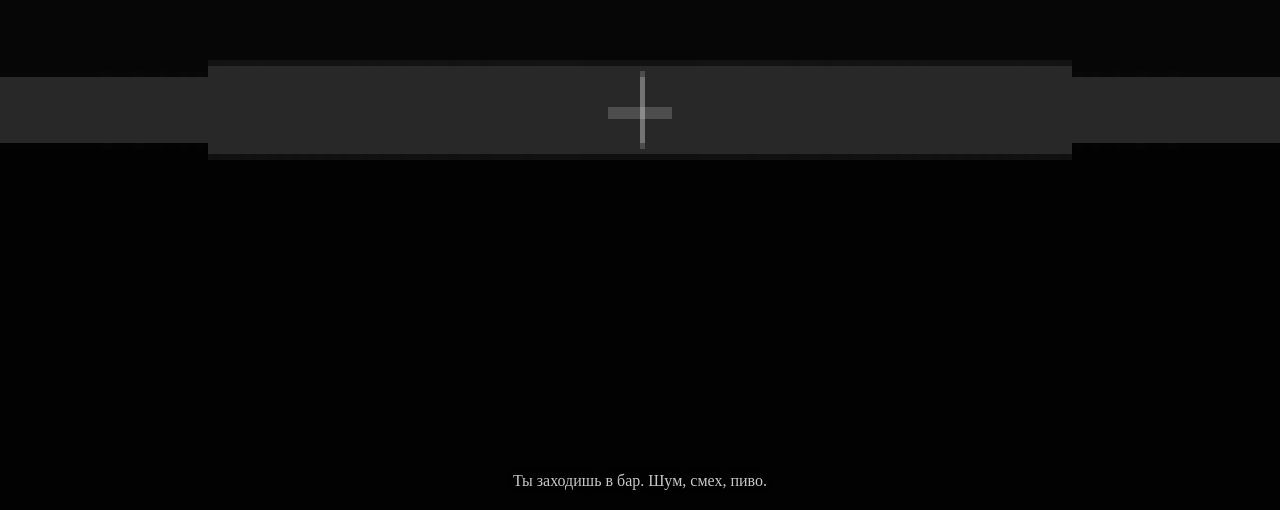
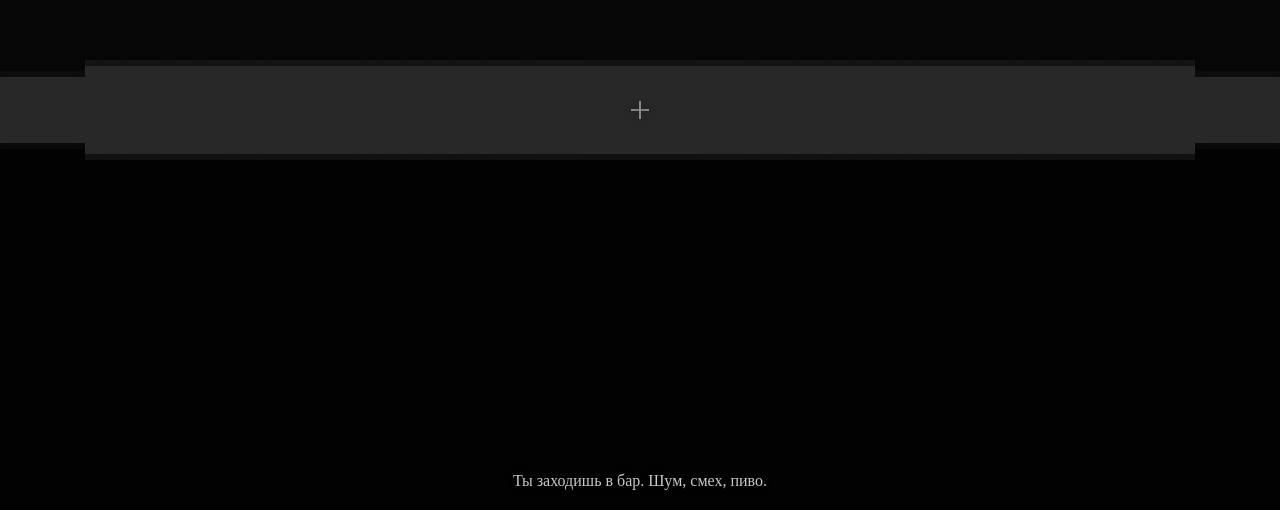
Before and after one commit to BREDMARA/tg-inscryption, a plain HTML site: page index.html in a window 1280 px wide. Shown: the part 290-800 px from the top of the page. Drawn offline with Linux system fonts and the light colour scheme.

Commit message:
Update index.html

```diff
--- a/index.html
+++ b/index.html
@@ -8,12 +8,31 @@
     html, body { margin:0; padding:0; background:#000; height:100%; overflow:hidden; }
     canvas { width:100%; height:100%; image-rendering: pixelated; display:block; }
 
+    /* Нормальный маленький прицел (НЕ пиксельный, а экранный) */
+    #crosshair{
+      position:absolute;
+      left:50%; top:50%;
+      width:18px; height:18px;
+      transform:translate(-50%,-50%);
+      pointer-events:none;
+      opacity:.45;
+    }
+    #crosshair:before, #crosshair:after{
+      content:"";
+      position:absolute;
+      left:50%; top:50%;
+      background:#fff;
+      transform:translate(-50%,-50%);
+      box-shadow:0 0 10px rgba(0,0,0,.8);
+    }
+    #crosshair:before{ width:18px; height:2px; }
+    #crosshair:after { width:2px;  height:18px; }
+
     #subtitle{
       position:absolute; left:0; right:0; bottom:18px;
       text-align:center; color:#d8d8d8; font-family: serif; font-size:16px;
-      text-shadow:0 0 8px #000; pointer-events:none;
-      opacity:.92; user-select:none; padding:0 12px;
-      line-height:1.35;
+      text-shadow:0 0 10px #000; pointer-events:none;
+      opacity:.92; user-select:none; padding:0 12px; line-height:1.35;
     }
 
     #overlay{
@@ -46,21 +65,15 @@
 </head>
 <body>
   <canvas id="c"></canvas>
+  <div id="crosshair"></div>
   <div id="subtitle">Ты заходишь в бар. Шум, смех, пиво.</div>
 
-  <div id="overlay">
-    <div id="panel"></div>
-  </div>
+  <div id="overlay"><div id="panel"></div></div>
 
 <script>
 (() => {
   // =========================
-  // НАСТРОЙКИ
-  // =========================
-  const SHOW_CROSSHAIR = true;
-
-  // =========================
-  // CANVAS / RENDER (ретро-буфер)
+  // CANVAS / ретро буфер
   // =========================
   const canvas = document.getElementById('c');
   const ctx = canvas.getContext('2d');
@@ -69,81 +82,82 @@
   const panel   = document.getElementById('panel');
   const subtitle = document.getElementById('subtitle');
 
-  const W = 240;
-  const H = 135;
+  // Ретро-буфер (как было у тебя “нормально”)
+  const W = 240, H = 135;
   canvas.width = W;
   canvas.height = H;
 
   // =========================
-  // МИР (карта + стойка)
+  // МИР (бар)
   // =========================
   const MAP_W = 24, MAP_H = 16;
 
-  // стены по периметру
-  const map = [];
-  for (let y=0;y<MAP_H;y++){
-    map[y] = [];
-    for (let x=0;x<MAP_W;x++){
-      const border = (x===0||y===0||x===MAP_W-1||y===MAP_H-1) ? 1 : 0;
-      map[y][x] = border;
-    }
-  }
+  // карта с периметром
+  const map = Array.from({length: MAP_H}, (_,y)=>
+    Array.from({length: MAP_W}, (_,x)=>
+      (x===0||y===0||x===MAP_W-1||y===MAP_H-1) ? 1 : 0
+    )
+  );
 
-  // стойка (прямоугольник)
-  const BAR = { x: 9.0, y: 3.4, w: 6.0, h: 1.0 };
+  // стойка вдоль "верхней" стены (примерно по центру)
+  // (Если у тебя стойка уже была идеальная — скажи, подвинем числа)
+  const BAR = { x: 8.0, y: 3.2, w: 8.0, h: 0.9 };
 
-  // незнакомец/стол (точки)
-  const STRANGER = { x: 3.0, y: 3.2 };
-  const TABLE    = { x: 3.4, y: 3.6 };
+  // незнакомец слева у стены
+  const STRANGER = { x: 3.0, y: 3.0 };
+  // точка "стола" — куда автоподход должен довести
+  const TABLE = { x: 4.0, y: 4.2 };
 
-  // игрок
-  let px = 12.0, py = 12.5;
+  // игрок старт
+  let px = 12.0, py = 12.2;
   let pa = -Math.PI/2;
 
   // =========================
-  // Состояния
+  // STATE
   // =========================
   const STATE = {
     PLAY:"play",
-    TURN:"turn",
+    TURN_TO_STRANGER:"turn_to_stranger",
     DIALOG1:"dialog1",
-    AUTO:"auto",
+    AUTO_WALK:"auto_walk",
     DIALOG2:"dialog2",
     END:"end"
   };
   let state = STATE.PLAY;
 
   let triggerFired = false;
-  let turnTarget = null;
 
   // =========================
-  // Утилиты
+  // COLLISION
   // =========================
   function isWall(x,y){
     const xi = Math.floor(x), yi = Math.floor(y);
     if (xi<0||yi<0||xi>=MAP_W||yi>=MAP_H) return true;
     if (map[yi][xi] === 1) return true;
 
-    // стойка — тоже коллизия
+    // стойка — коллизия
     if (x >= BAR.x && x <= BAR.x+BAR.w && y >= BAR.y && y <= BAR.y+BAR.h) return true;
-
     return false;
   }
 
+  // =========================
+  // RAYCAST
+  // =========================
   function castRay(angle){
     const dx = Math.cos(angle), dy = Math.sin(angle);
     let x = px, y = py;
     let dist = 0;
     const step = 0.03;
     for (let i=0;i<2200;i++){
-      x += dx*step;
-      y += dy*step;
-      dist += step;
+      x += dx*step; y += dy*step; dist += step;
       if (isWall(x,y)) break;
     }
     return dist;
   }
 
+  // =========================
+  // ANGLES
+  // =========================
   function lerpAngle(a,b,t){
     let d = ((b - a + Math.PI*3) % (Math.PI*2)) - Math.PI;
     t = Math.min(1, Math.max(0, t));
@@ -151,17 +165,17 @@
   }
 
   // =========================
-  // ТРИГГЕР У СТОЙКИ (СПЕРЕДИ)
+  // TRIGGER: только СПЕРЕДИ стойки
   // =========================
   function checkBarFrontTrigger(){
     if (triggerFired) return false;
 
-    // зона "перед стойкой" (2–3 шага)
+    // зона прямо перед стойкой (только спереди)
     const frontZone = {
-      x: BAR.x,
-      y: BAR.y + BAR.h + 0.2,
-      w: BAR.w,
-      h: 1.2
+      x: BAR.x + 0.4,
+      y: BAR.y + BAR.h + 0.15,
+      w: BAR.w - 0.8,
+      h: 0.85
     };
 
     const inside =
@@ -173,21 +187,18 @@
 
   function startBarTrigger(){
     triggerFired = true;
+    subtitle.textContent = "Кто-то окликает тебя из угла...";
+    state = STATE.TURN_TO_STRANGER;
 
-    // поворачиваемся на незнакомца (точно)
-    turnTarget = Math.atan2(STRANGER.y - py, STRANGER.x - px);
-
-    state = STATE.TURN;
-    subtitle.textContent = "Кто-то окликает тебя из угла...";
-    // чуть пауза, чтобы ощущалось как режиссура
+    // через чуть-чуть показываем диалог (как катсцена)
     setTimeout(() => {
       state = STATE.DIALOG1;
       openOverlay1();
-    }, 650);
+    }, 500);
   }
 
   // =========================
-  // ОВЕРЛЕИ
+  // UI
   // =========================
   function openOverlay1(){
     panel.innerHTML = `
@@ -228,15 +239,13 @@
     document.getElementById("restart").onclick = () => location.reload();
   }
 
-  function closeOverlay(){
-    overlay.style.display = "none";
-  }
+  function closeOverlay(){ overlay.style.display = "none"; }
 
   function choose1(n){
     if (n === 1){
       closeOverlay();
       subtitle.textContent = "Ты подходишь к незнакомцу...";
-      state = STATE.AUTO; // ✅ автоподход
+      state = STATE.AUTO_WALK; // ✅ автоподход
     } else {
       closeOverlay();
       state = STATE.END;
@@ -248,8 +257,6 @@
     closeOverlay();
     if (n === 1){
       subtitle.textContent = "Ты хлопаешь его по спине. Он откашливается...";
-      // дальше: щёлк -> лесная опушка (следующий шаг)
-      // пока заглушка
       setTimeout(()=>{
         subtitle.textContent = "— Ладно. Это было неловко. Если выиграешь — куплю тебе пиво.";
       }, 900);
@@ -261,13 +268,12 @@
   }
 
   // =========================
-  // УПРАВЛЕНИЕ
+  // INPUT
   // =========================
   const keys = {};
   window.addEventListener('keydown', (e)=>{
     keys[e.code] = true;
 
-    // выборы цифрами
     if (overlay.style.display === "flex"){
       if (state === STATE.DIALOG1){
         if (e.code === "Digit1") choose1(1);
@@ -282,24 +288,22 @@
   window.addEventListener('keyup', (e)=> keys[e.code] = false);
 
   // =========================
-  // АВТОПОДХОД к столу
+  // AUTO WALK (после выбора "Подойти")
   // =========================
   function updateAuto(dt){
-    // поворачиваемся к столу
     const ax = TABLE.x - px;
     const ay = TABLE.y - py;
+
     const want = Math.atan2(ay, ax);
-    pa = lerpAngle(pa, want, dt*3.2);
+    pa = lerpAngle(pa, want, dt*4.0);
 
-    // шаг вперёд (медленно, как катсцена)
-    const speed = 1.9;
+    const speed = 1.7;
     const step = speed*dt;
 
     const nx = px + Math.cos(pa)*step;
     const ny = py + Math.sin(pa)*step;
     if (!isWall(nx, ny)) { px = nx; py = ny; }
 
-    // когда дошли
     if (Math.hypot(ax, ay) < 0.85){
       state = STATE.DIALOG2;
       openOverlay2();
@@ -307,49 +311,38 @@
   }
 
   // =========================
-  // UPDATE / LOOP
+  // UPDATE
   // =========================
-  let last = performance.now();
-  function loop(now){
-    const dt = Math.min(0.04, (now-last)/1000);
-    last = now;
-
-    update(dt);
-    render();
-
-    requestAnimationFrame(loop);
-  }
-
   function update(dt){
-    // триггер стойки
+    // триггер у стойки
     if (state === STATE.PLAY && checkBarFrontTrigger()){
       startBarTrigger();
     }
 
-    // поворот при триггере
-    if (state === STATE.TURN && turnTarget !== null){
-      pa = lerpAngle(pa, turnTarget, dt*2.2);
+    // поворот к незнакомцу во время триггера (просто камера, без движения)
+    if (state === STATE.TURN_TO_STRANGER){
+      const target = Math.atan2(STRANGER.y - py, STRANGER.x - px);
+      pa = lerpAngle(pa, target, dt*2.5);
+      return;
     }
 
-    // авто-режим
-    if (state === STATE.AUTO){
+    // авто-ходьба
+    if (state === STATE.AUTO_WALK){
       updateAuto(dt);
       return;
     }
 
-    // если открыт оверлей — не двигаемся
+    // если оверлей — не двигаем
     if (overlay.style.display === "flex") return;
 
-    // движение только в PLAY
     if (state !== STATE.PLAY) return;
 
-    // поворот
+    // управление
     let rot = 0;
     if (keys["ArrowLeft"] || keys["KeyA"]) rot -= 1;
     if (keys["ArrowRight"] || keys["KeyD"]) rot += 1;
     pa += rot * dt * 2.0;
 
-    // ходьба
     let move = 0;
     if (keys["ArrowUp"] || keys["KeyW"]) move += 1;
     if (keys["ArrowDown"] || keys["KeyS"]) move -= 1;
@@ -363,35 +356,39 @@
   }
 
   // =========================
-  // RENDER (псевдо DOOM)
+  // RENDER (думчик)
   // =========================
   function render(){
-    // потолок/пол
     ctx.fillStyle = "#060606";
     ctx.fillRect(0,0,W,H/2);
     ctx.fillStyle = "#020202";
     ctx.fillRect(0,H/2,W,H/2);
 
     const fov = Math.PI/3;
+
     for (let x=0;x<W;x++){
       const a = pa - fov/2 + (x/(W-1))*fov;
       const d = castRay(a);
-      const dd = Math.max(0.001, d*Math.cos(a-pa)); // fish-eye fix
+      const dd = Math.max(0.001, d*Math.cos(a-pa));
 
       const wh = Math.min(H, (H*0.95) / dd);
       const shade = Math.max(40, 220 - dd*38);
       ctx.fillStyle = `rgb(${shade|0},${shade|0},${shade|0})`;
       ctx.fillRect(x, (H-wh)/2, 1, wh);
     }
-
-    // прицел
-    if (SHOW_CROSSHAIR){
-      ctx.fillStyle = "rgba(255,255,255,0.35)";
-      ctx.fillRect(W/2-6, H/2, 12, 1);
-      ctx.fillRect(W/2, H/2-6, 1, 12);
-    }
   }
 
+  // =========================
+  // LOOP
+  // =========================
+  let last = performance.now();
+  function loop(now){
+    const dt = Math.min(0.04, (now-last)/1000);
+    last = now;
+    update(dt);
+    render();
+    requestAnimationFrame(loop);
+  }
   requestAnimationFrame(loop);
 })();
 </script>
```
